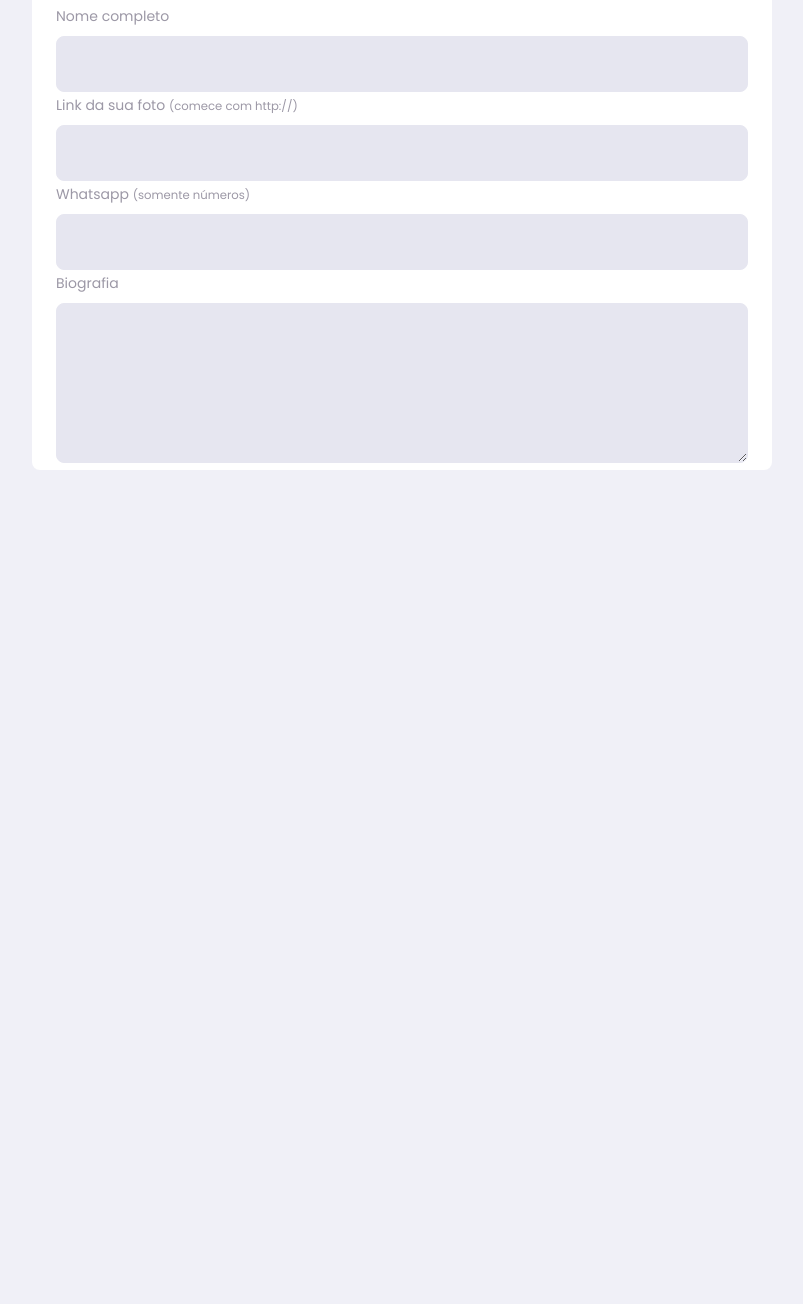
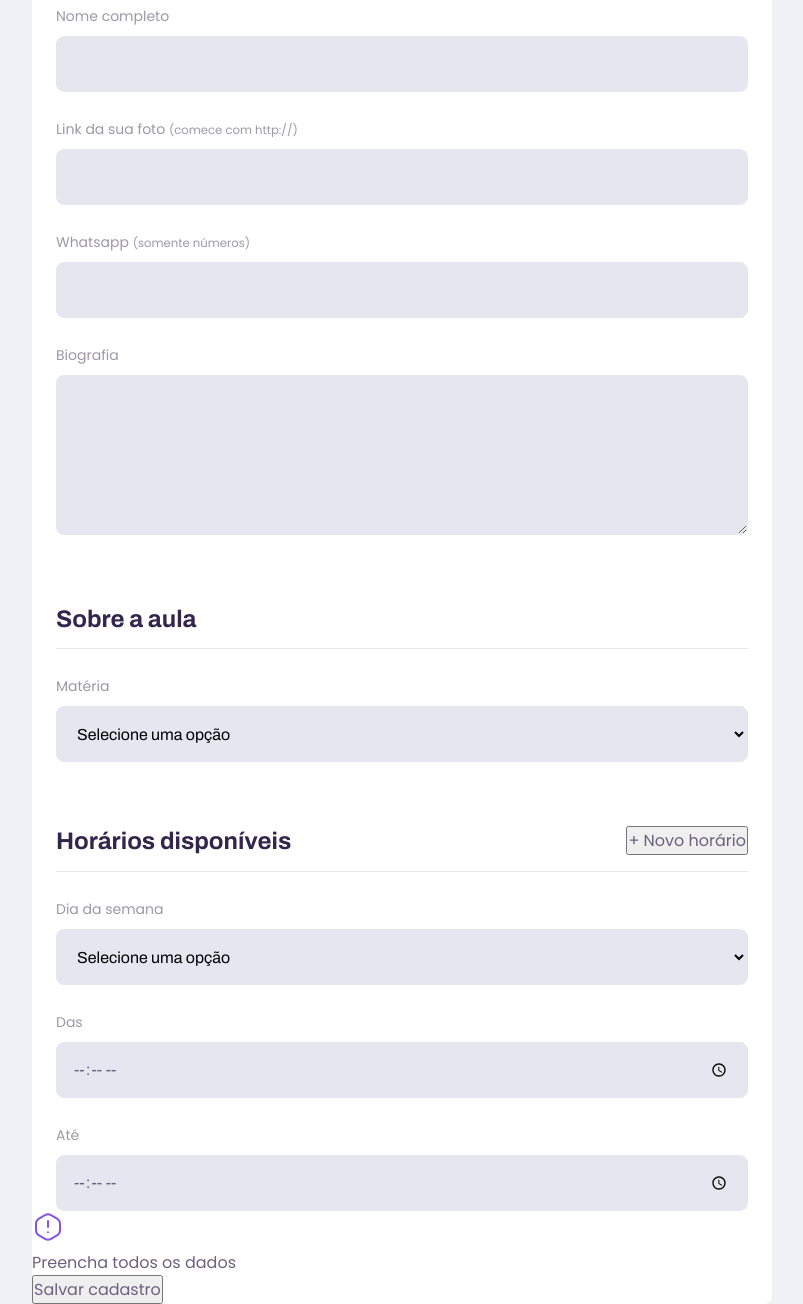
Before and after one commit to pedrow42/education_site, a plain HTML site: page next-course/give-classes.html in a window 1280 px wide. Shown: the part 436-1740 px from the top of the page, without its empty margins (238-1041 px from the left). Before the commit the page ends 906 px from the top, so only its background shows below. Drawn offline with Linux system fonts and the light colour scheme.

Commit message:
commit #3

```diff
--- a/next-course/give-classes.html
+++ b/next-course/give-classes.html
@@ -3,7 +3,8 @@
 <head>
     <meta charset="UTF-8">
     <meta name="viewport" content="width=device-width, initial-scale=1.0">
-    <title>proffy | sua plataforma</title>
+    <title>Proffy | Sua plataforma de estudos online</title>
+    <link rel="shortcut icon" href="/next-course/favicon.png">
     <link rel="stylesheet" href="/next-course/styles/style.css">
     <link rel="stylesheet" href="/next-course/styles/header.css">
     <link rel="stylesheet" href="/next-course/styles/forms.css">
@@ -50,7 +51,67 @@
                     </div>
 
                 </fieldset>
+
+                <fieldset>
+                    <legend>Sobre a aula</legend>
+                    <div class="select-block">
+                        <label for="subject">Matéria</label>
+                        <select name="subject" id="subject" required>
+                            <option value="">Selecione uma opção</option>
+                            <option value="1">Artes</option>
+                            <option value="2">Biologia</option>
+                            <option value="3">Ciências</option>
+                            <option value="4">Educação física</option>
+                            <option value="5">Física</option>
+                            <option value="6">Geografia</option>
+                            <option value="7">História</option>
+                            <option value="8">Matemática</option>
+                            <option value="9">Português</option>
+                            <option value="10">Química</option>
+                        </select>
+                    </div>
+                </fieldset>
+
+                <fieldset>
+                    <legend>Horários disponíveis
+                        <button id="add-time">+ Novo horário</button>
+                    </legend>
+
+                    <div class="schedule-item">
+                        <div class="select-block">
+                            <label for="weekday">Dia da semana</label>
+                                <select name="weekday[]" required>
+                                <option value="">Selecione uma opção</option>
+                                <option value="0">Domingo</option>
+                                <option value="1">Segunda-feira</option>
+                                <option value="2">Terça-feira</option>
+                                <option value="3">Quarta-feira</option>
+                                <option value="4">Quinta-feira</option>
+                                <option value="5">Sexta-feira</option>
+                                <option value="6">Sábado</option>
+
+                            </select>
+                        </div>
+
+                        <div class="input-block">
+                            <label for="time_from">Das</label>
+                            <input type="time" name="time_from[]" required>
+                        </div>
+
+                        <div class="input-block">
+                            <label for="time_to">Até</label>
+                            <input type="time" name="time_to[]" required>
+                        </div>
+                    </div>
+                </fieldset>
             </form>
+
+            <footer>
+                <p>
+                    <img src="/next-course/icons/warning.svg" alt="Aviso importante"> <br> Preencha todos os dados
+                </p>
+                <button type="submit" form="create-class">Salvar cadastro</button>
+            </footer>
         </main>
 
     </div>
--- a/next-course/styles/page-give-classes.css
+++ b/next-course/styles/page-give-classes.css
@@ -1,6 +1,9 @@
 #page-give-classes #container{
     width: 100vw;
     height: 100vh;
+}
+#page-give-classes .page-header .header-content{
+    margin-bottom: 6.4rem;
 }
 #page-give-classes main{
     background: var(--color-box-base);
@@ -28,6 +31,14 @@
     padding-bottom: 1.6rem;
     border-bottom: 1px solid var(--color-line-in-white);
 }
+#page-give-classes fieldset+fieldset{
+    margin-top: 6.4rem;
+}
+#page-give-classes .input-block+.input-block,
+#page-give-classes .input-block+.textarea-block,
+#page-give-classes .select-block+.input-block{
+    margin-top: 2.4rem;
+}
 
 @media (min-width: 700px){
     #page-give-classes #container{
```
Also changed, not shown: next-course/site.html (+1 -1 lines), next-course/study.html (+2 -1 lines).
